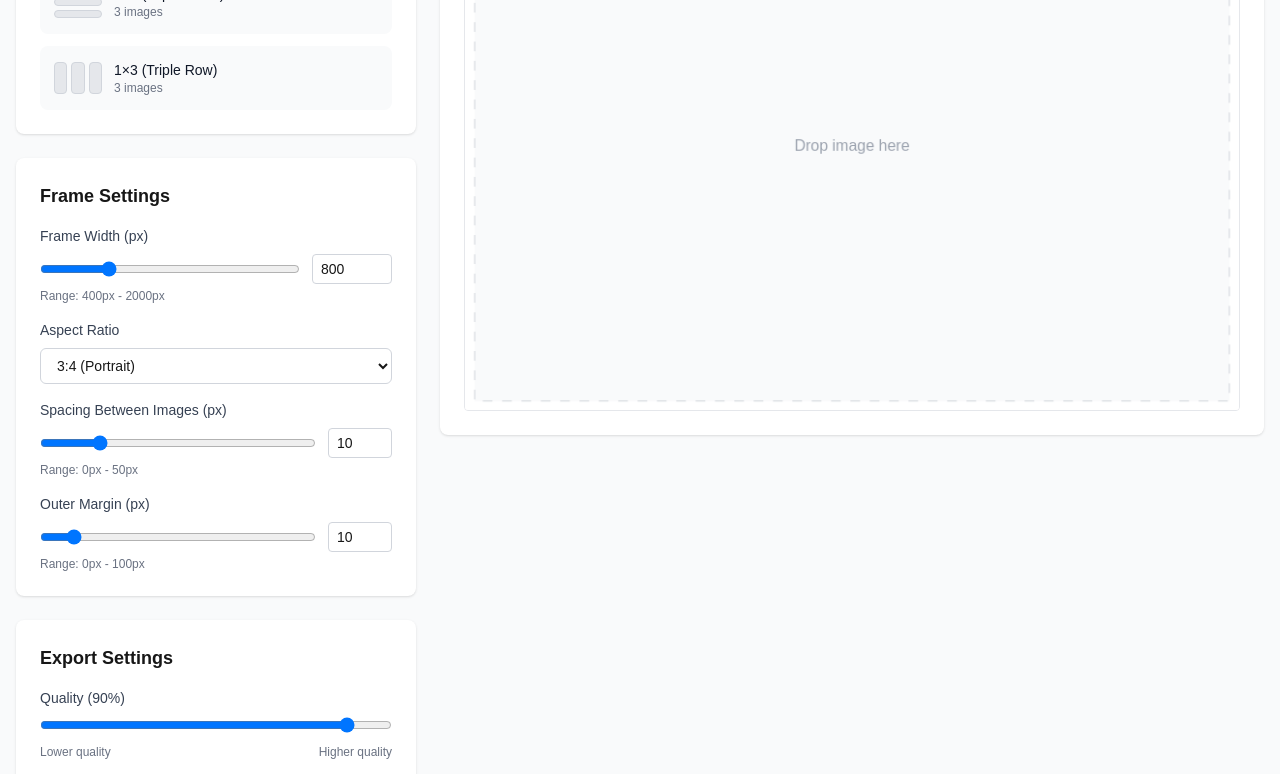
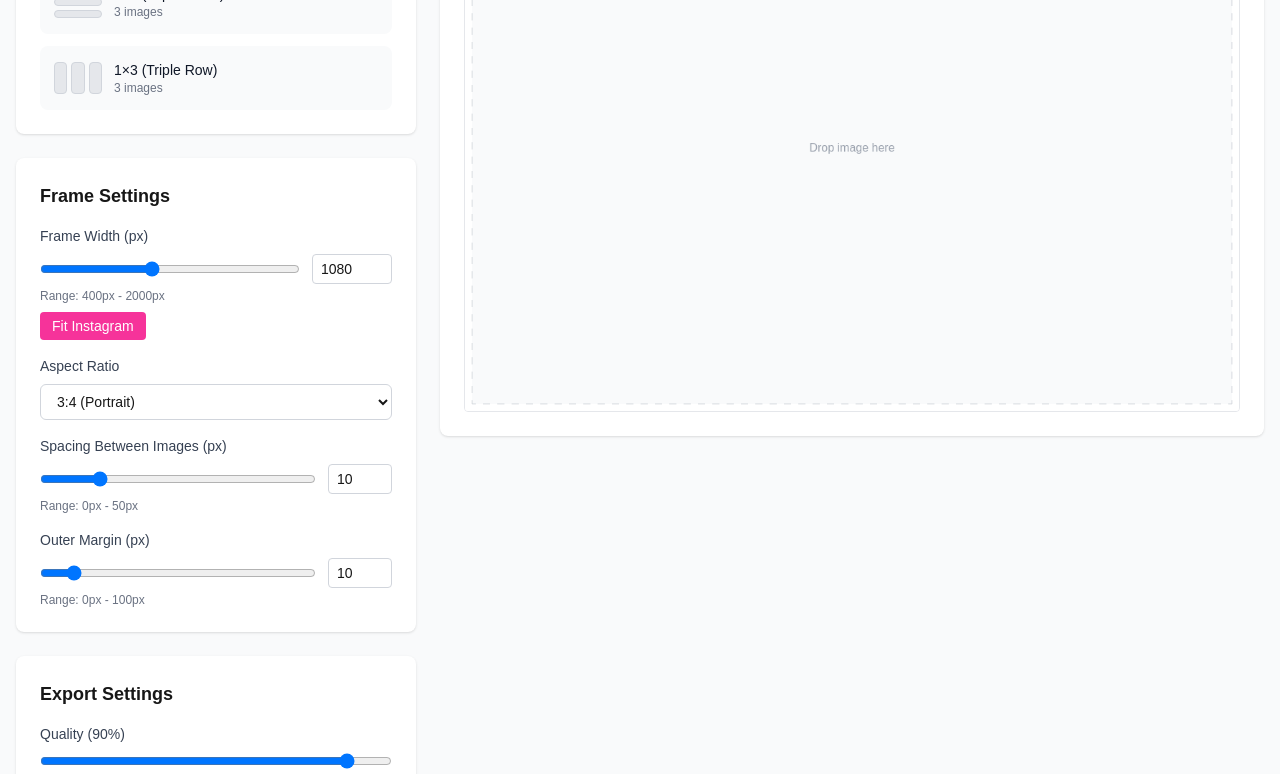
Before and after one commit to ch4mchi/instacollage, a Next.js app: page / in a window 1280 px wide. Shown: the part 774-1548 px from the top of the page. Built offline with nearby package versions, Linux system fonts and the light colour scheme.

Commit message:
add fit to instagram

```diff
--- a/src/components/CollageApp.tsx
+++ b/src/components/CollageApp.tsx
@@ -13,7 +13,7 @@ import { UploadedImage, CollageLayout, AspectRatio, SpacingSettings, LAYOUT_CONF
 export function CollageApp() {
   const [images, setImages] = useState<UploadedImage[]>([]);
   const [selectedLayout, setSelectedLayout] = useState<CollageLayout>('2x1');
-  const [frameWidth, setFrameWidth] = useState<number>(800);
+  const [frameWidth, setFrameWidth] = useState<number>(1080);
   const [aspectRatio, setAspectRatio] = useState<AspectRatio>('3:4');
   const [exportQuality, setExportQuality] = useState<number>(90);
   const [spacing, setSpacing] = useState<SpacingSettings>({ gap: 10, margin: 10 });
--- a/src/components/FrameSettings.tsx
+++ b/src/components/FrameSettings.tsx
@@ -47,7 +47,7 @@ export function FrameSettings({
               type="range"
               min="400"
               max="2000"
-              step="50"
+              step="10"
               value={frameWidth}
               onChange={(e) => onFrameWidthChange(Number(e.target.value))}
               className="flex-grow"
@@ -56,7 +56,7 @@ export function FrameSettings({
               type="number"
               min="400"
               max="2000"
-              step="50"
+              step="10"
               value={frameWidth}
               onChange={(e) => onFrameWidthChange(Number(e.target.value))}
               className="w-20 px-2 py-1 text-sm border border-gray-300 rounded"
@@ -65,6 +65,12 @@ export function FrameSettings({
           <div className="text-xs text-gray-500 mt-1">
             Range: 400px - 2000px
           </div>
+          <button
+            onClick={() => onFrameWidthChange(1080)}
+            className="mt-2 px-3 py-1 text-sm bg-pink-500 text-white rounded hover:bg-pink-600 transition-colors"
+          >
+            Fit Instagram
+          </button>
         </div>
 
         {/* Aspect Ratio */}
```
